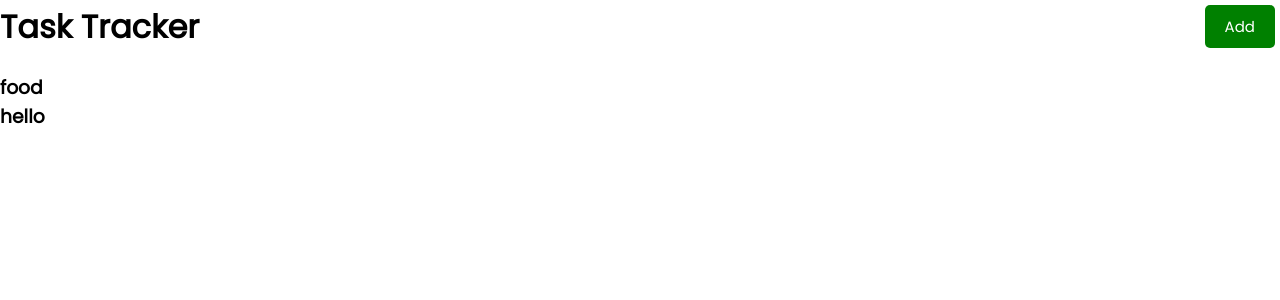
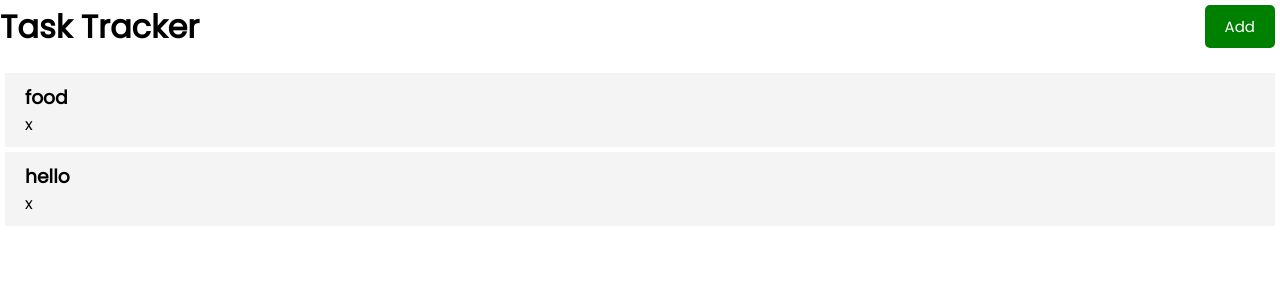
Before and after one commit to nadvolod/react-js-crash-course, a React (Create React App) app in the folder react-task-tracker/: page / in a window 1280 px wide. Shown: the top 300 px of the page. Built offline with nearby package versions, Linux system fonts and the light colour scheme.

Commit message:
add Task to our Tasks component

```diff
--- /dev/null
+++ b/react-task-tracker/src/components/Task.js
@@ -0,0 +1,13 @@
+import React from 'react'
+
+// rafce - React arrow function component export
+const Task = ({task}) => {
+    return (
+        <div className='task'>
+            <h3>{task.text}</h3>
+            <p>{task.day}</p>
+        </div>
+    )
+}
+
+export default Task
--- a/react-task-tracker/src/components/Tasks.js
+++ b/react-task-tracker/src/components/Tasks.js
@@ -1,3 +1,5 @@
+import Task from './Task'
+
 const Tasks = ({tasks}) => {
     // Everything is still the same, however, now the list is part
     // of our component state
@@ -5,8 +7,8 @@
         <>
             {tasks.map((task) => (
                 // A child in a list should have a unique key
-                <h3 key={task.id}>{task.text}</h3>
-            ))}
+                <Task key={task.id} task={task} />
+             ))}
         </>
     )
 }
```
